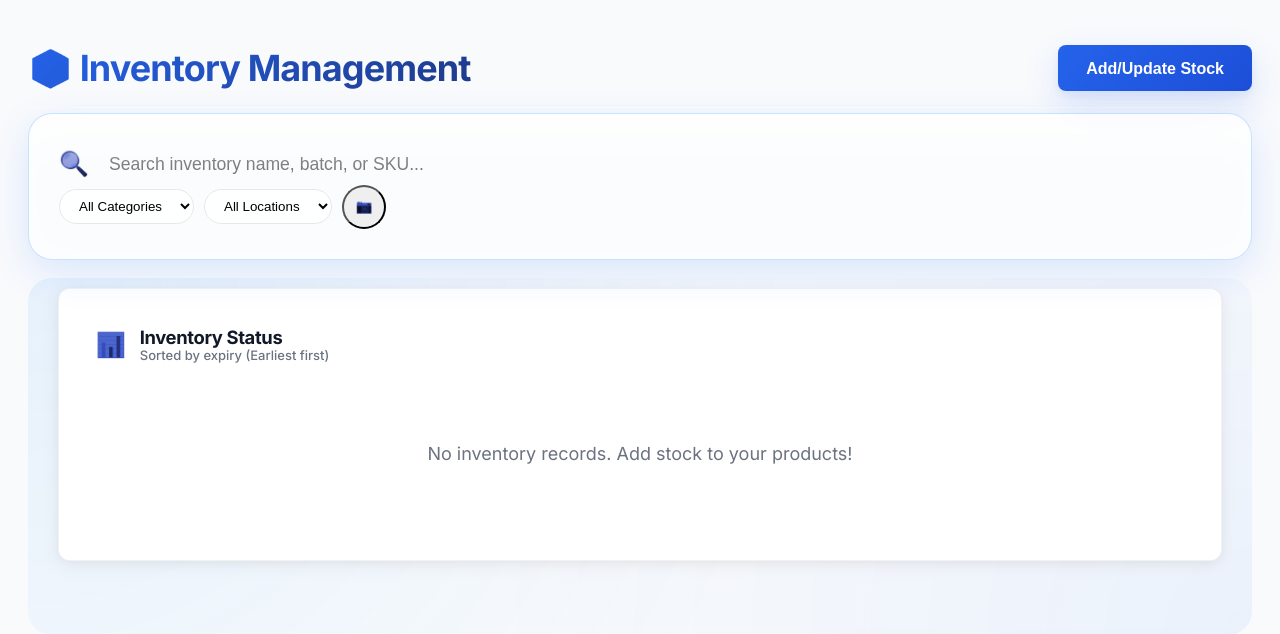
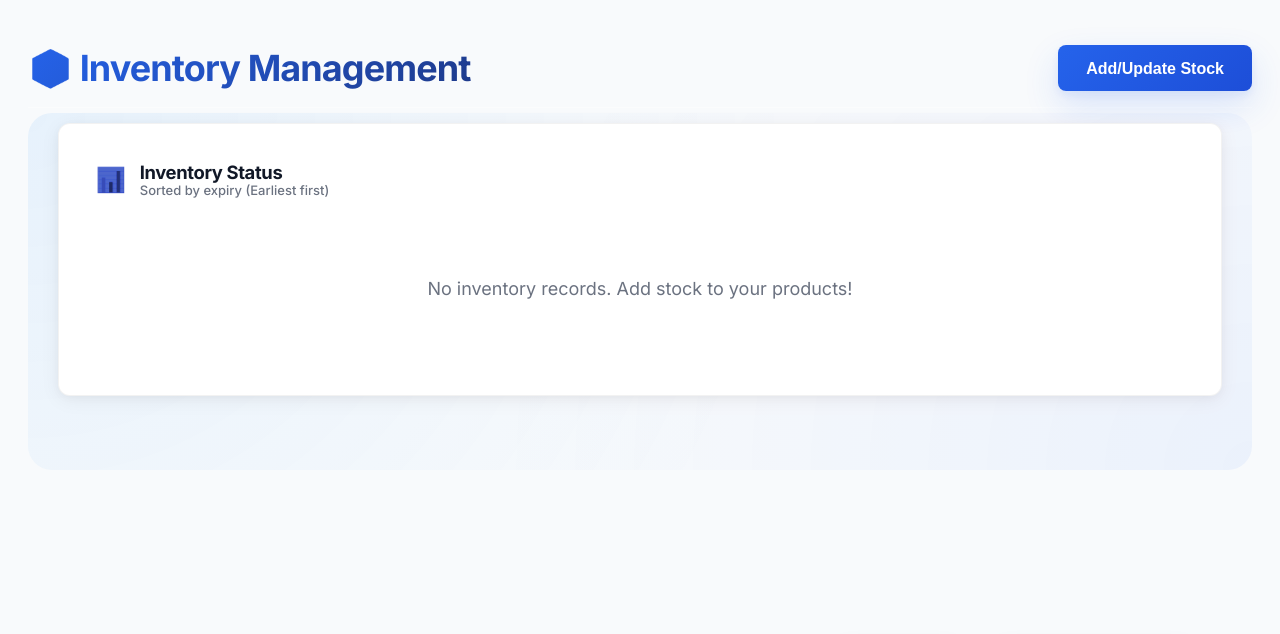
Before and after one commit to hanamesfin/beshgebeya-app, a Flask app: page /inventory in a window 1280 px wide. Shown: the part 101-735 px from the top of the page. Run offline with Flask 3, Linux system fonts and the light colour scheme; a user stored in the database is signed in; data comes from the database, SQL or seed files in the repository; data that the repository does not hold is empty; some libraries are stand-ins or nearby versions.

Commit message:
Remove broken search and filter bar from inventory page

```diff
--- a/templates/inventory.html
+++ b/templates/inventory.html
@@ -83,54 +83,7 @@
         </div>
     </div>
 
-    <!-- Persistent Sticky Search -->
-    <div class="sticky-search-container">
-        <div class="crystal-card"
-            style="padding: 15px 20px; display: flex; align-items: center; gap: 15px; margin-bottom: 20px; border-radius: var(--radius-full); flex-wrap: wrap;">
-            <div style="display: flex; align-items: center; gap: 10px; flex: 1; min-width: 300px;">
-                <span class="blue-emoji" style="font-size: 1.5rem;">🔍</span>
-                <input type="text" id="search-input" name="q" placeholder="Search inventory name, batch, or SKU..."
-                    hx-get="/api/search/inventory"
-                    hx-include="#category-filter, #branch-filter"
-                    hx-trigger="keyup changed delay:300ms, search"
-                    hx-target="#inventory-table-body" hx-swap="innerHTML transition:true"
-                    data-en="Search inventory name, batch, or SKU..." data-am="የዕቃዎች ስም፣ ባች ወይም SKU ይፈልጉ..."
-                    style="flex: 1; border: none; background: transparent; font-size: 1.1rem; padding: 10px; outline: none;">
-            </div>
 
-            <div style="display: flex; gap: 10px; align-items: center;">
-                <select id="category-filter" name="category_id"
-                        hx-get="/api/search/inventory"
-                        hx-include="#search-input, #branch-filter"
-                        hx-target="#inventory-table-body"
-                        style="padding: 8px 15px; border-radius: var(--radius-full); border: 1px solid var(--gray-200); background: var(--glass-bg); outline: none;">
-                    <option value="">All Categories</option>
-                    {% for cat in categories %}
-                    <option value="{{ cat.id }}">{{ cat.name }}</option>
-                    {% endfor %}
-                </select>
-
-                <select id="branch-filter" name="branch_id"
-                        hx-get="/api/search/inventory"
-                        hx-include="#search-input, #category-filter"
-                        hx-target="#inventory-table-body"
-                        style="padding: 8px 15px; border-radius: var(--radius-full); border: 1px solid var(--gray-200); background: var(--glass-bg); outline: none;">
-                    <option value="">All Locations</option>
-                    {% for branch in branches %}
-                    <option value="{{ branch.id }}">{{ branch.name }}</option>
-                    {% endfor %}
-                </select>
-
-                <button id="start-camera-btn" onclick="startCamera()" class="icon-btn-blue" title="Camera Scanner"
-                    style="border-radius: var(--radius-full); width: 44px; height: 44px; display: flex; align-items: center; justify-content: center;">
-                    <span class="blue-emoji">📷</span>
-                </button>
-            </div>
-        </div>
-        <div id="reader"
-            style="width: 100%; max-width: 500px; margin: 0 auto; border-radius: 12px; overflow: hidden; display: none;">
-        </div>
-    </div>
 
     <div class="page-glow-section" style="padding-top: 10px;">
         <div class="section crystal-shimmer" style="position: relative;">
```
